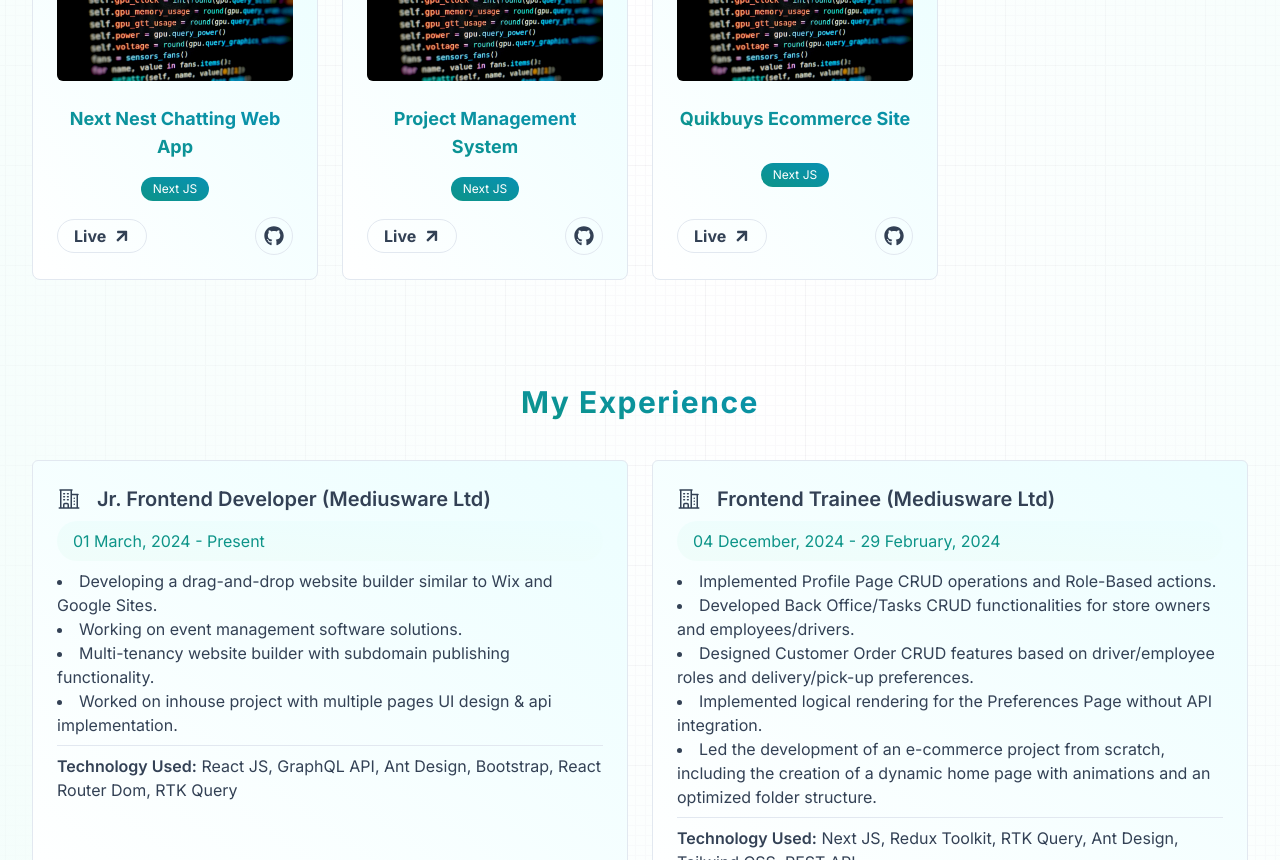
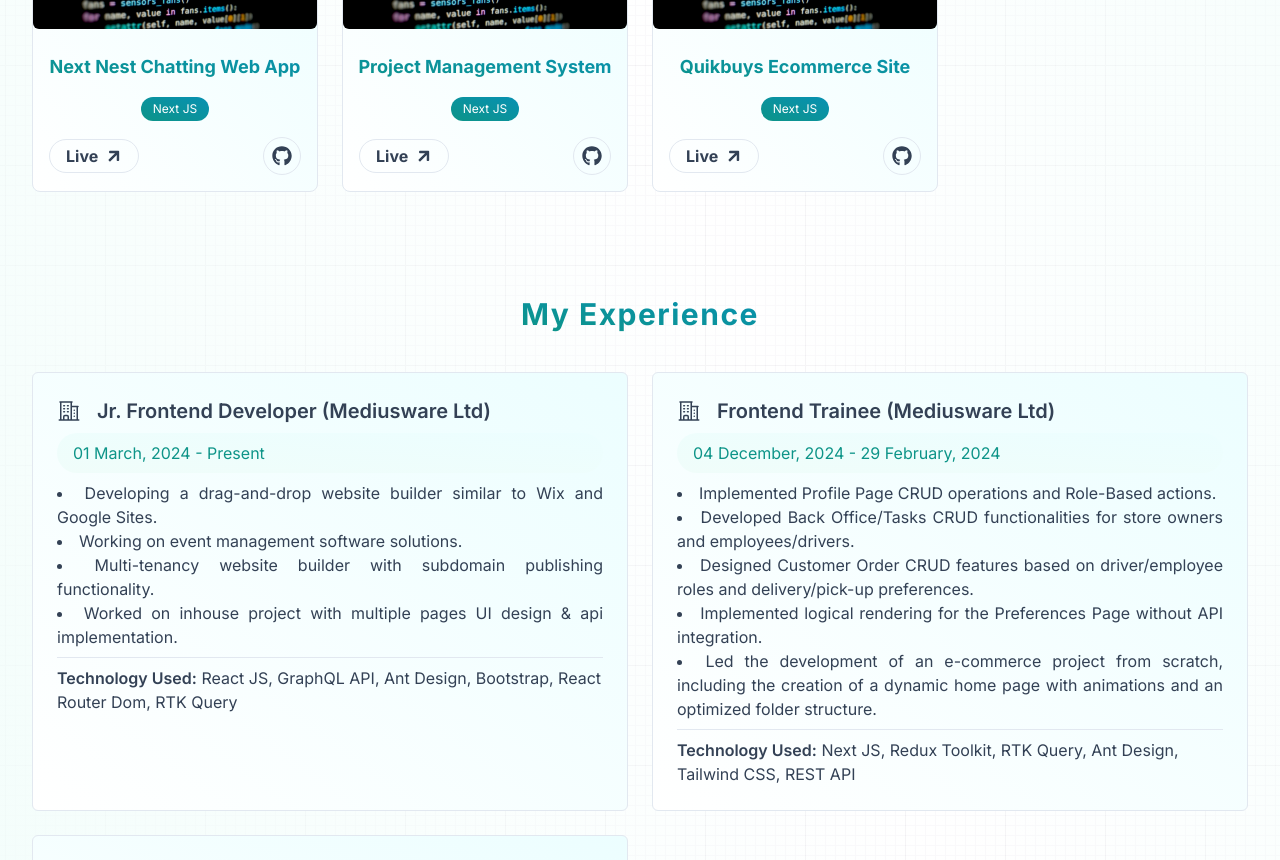
Before and after one commit to nadim-chowdhury/portfolio, a Next.js app: page / in a window 1280 px wide. Shown: the part 1940-2800 px from the top of the page. Built offline with nearby package versions, Linux system fonts and the light colour scheme.

Commit message:
code updated

```diff
--- a/src/app/layout.tsx
+++ b/src/app/layout.tsx
@@ -25,7 +25,7 @@ export default function RootLayout({
           <Header />
           {children}
           <Footer />
-          <CustomCursor />
+          {/* <CustomCursor /> */}
           {/* <CursorTrail /> */}
         </section>
       </body>
--- a/src/components/Banner.tsx
+++ b/src/components/Banner.tsx
@@ -111,12 +111,9 @@ export default function Banner() {
           <Link
             key={index}
             href={link.href}
-            className="text-slate-600 hover:text-teal-600 hover:bg-teal-50 transition-all duration-300"
+            className="text-slate-600 hover:text-teal-600 hover:bg-teal-50 transition-all duration-300 rounded-full border hover:shadow"
           >
-            <motion.div
-              variants={iconVariants}
-              className="p-3 rounded-full border"
-            >
+            <motion.div variants={iconVariants} className="p-3">
               {link.icon}
             </motion.div>
           </Link>
--- a/src/components/Experiences.tsx
+++ b/src/components/Experiences.tsx
@@ -45,7 +45,7 @@ export default function Experiences() {
           <motion.div
             key={index}
             variants={itemVariants}
-            className="bg-gradient-to-tr from-white to-cyan-50 p-6 rounded-md border transition-all duration-300 hover:bg-gradient-to-tr hover:from-cyan-50 hover:to-white"
+            className="bg-gradient-to-tr from-white to-cyan-50 p-6 rounded-md border transition-all duration-300 hover:bg-gradient-to-tr hover:from-cyan-50 hover:to-white hover:shadow"
           >
             <div className="flex items-center gap-4">
               <div>
@@ -71,7 +71,7 @@ export default function Experiences() {
               {experience.date}
             </p>
 
-            <ul className="list-disc list-inside">
+            <ul className="list-disc list-inside text-justify">
               {experience.tasks.map((task, idx) => (
                 <li key={idx}>{task}</li>
               ))}
--- a/src/components/ProjectCards.tsx
+++ b/src/components/ProjectCards.tsx
@@ -14,7 +14,7 @@ const cardVariants = {
 export default function ProjectCards({ item }: any) {
   return (
     <motion.div
-      className="bg-gradient-to-tr from-white to-cyan-50 border rounded-lg p-6 flex flex-col justify-between transition-all duration-300 hover:from-cyan-50 hover:to-white"
+      className="bg-gradient-to-tr from-white to-cyan-50 border rounded-lg overflow-hidden flex flex-col justify-between transition-all duration-300 hover:from-cyan-50 hover:to-white hover:shadow"
       variants={cardVariants}
     >
       <Image
@@ -22,7 +22,7 @@ export default function ProjectCards({ item }: any) {
         alt={item.title}
         width={1280}
         height={720}
-        className="w-full h-36 object-cover rounded-md"
+        className="w-full h-42 object-cover rounded-md"
       />
 
       <div className="mt-6 flex flex-col justify-between grow">
@@ -41,7 +41,7 @@ export default function ProjectCards({ item }: any) {
           ))}
         </div>
 
-        <div className="flex items-center justify-between w-full mt-4">
+        <div className="flex items-center justify-between w-full mt-4 px-4 pb-4">
           <Link
             href={item.live.link}
             className="flex items-center gap-2 transition-all duration-300 hover:text-teal-600 hover:bg-teal-50 border rounded-full px-4 py-1"
--- a/src/components/Skills.tsx
+++ b/src/components/Skills.tsx
@@ -45,7 +45,7 @@ export default function Skills() {
         {mySkills?.map((item) => (
           <motion.div
             key={item.id}
-            className="py-2 px-4 bg-gradient-to-tr from-white to-cyan-50 border rounded-full flex items-center gap-2 lg:gap-4 transition-all duration-300 hover:from-cyan-50 hover:to-white"
+            className="py-2 px-4 bg-gradient-to-tr from-white to-cyan-50 border rounded-full flex items-center gap-2 lg:gap-4 transition-all duration-300 hover:from-cyan-50 hover:to-white hover:shadow cursor-pointer"
             variants={itemVariants}
           >
             <Image
```
